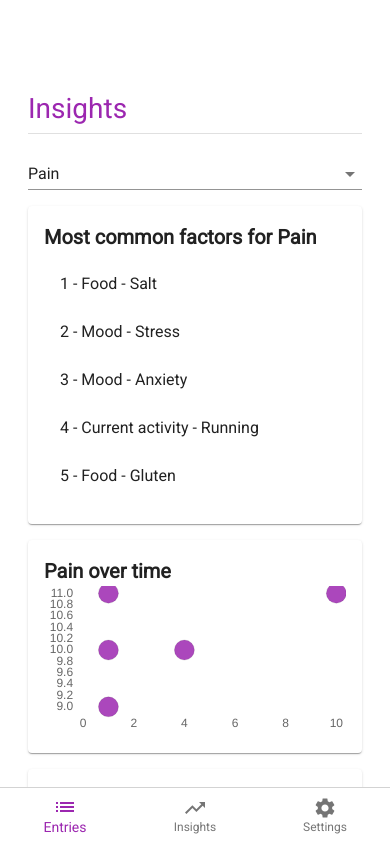
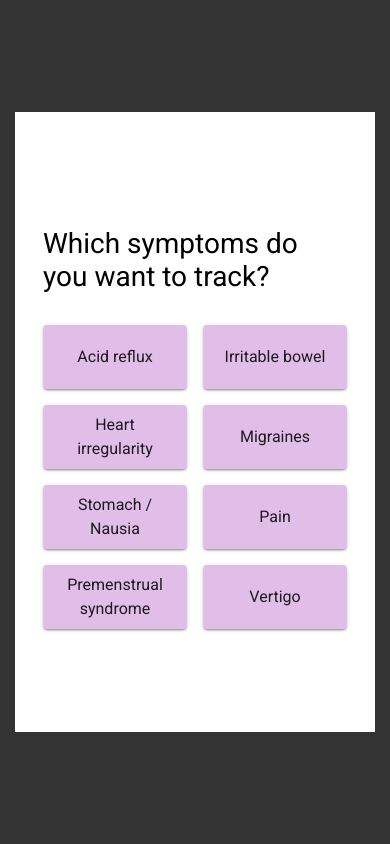
Before and after one commit to dilanustek/Symptony, a React (Create React App) app: page /setSymptoms in a window 390 px wide. Before the commit this address led to /main/analytics/. Shown: the top 844 px of the page. Built offline with nearby package versions, Linux system fonts and the light colour scheme.

Commit message:
new mobile layout on desktop

```diff
--- a/src/App.css
+++ b/src/App.css
@@ -1,13 +1,26 @@
 .container {
+  height: 100%;
+  box-sizing: border-box;
+  position: relative;
+  background: white;
+  width: 360px;
+  height: 620px;
+}
+
+.App {
+  height: 100%;
+  display: flex;
+  flex-flow: column;
+}
+
+.content {
   height: 100%;
   padding-top: 28px;
   padding-left: 28px;
   padding-right: 28px;
   padding-bottom: 16px;
+  overflow: auto;
+  display: flex;
+  flex-direction: column;
+  flex: 1;
 }
-
-.App {
-  display: flex;
-  flex-flow: column;
-  height: 100%;
-}
--- a/src/App.tsx
+++ b/src/App.tsx
@@ -31,58 +31,58 @@ interface Props {
 
 class AppInner extends Component<Props, State> {
   // for development
-  symptomsAndFactors: SymptomsAndFactors = {
-    PAIN: [Factor.ACTIVITY, Factor.EXERCISE],
-    VERTIGO: [Factor.SLEEP, Factor.MOOD],
-  };
+  // symptomsAndFactors: SymptomsAndFactors = {
+  //   PAIN: [Factor.ACTIVITY, Factor.EXERCISE],
+  //   VERTIGO: [Factor.SLEEP, Factor.MOOD],
+  // };
 
-  allEntries: Entry[] = [
-    {
-      symptom: Symptom.PAIN,
-      timestamp: new Date(2020, 7, 20, 11, 20, 0),
-      entryFactorValues: [
-        { factor: Factor.ACTIVITY, value: "Sitting" },
-        { factor: Factor.EXERCISE, value: "No exercise" },
-      ],
-    },
-    {
-      symptom: Symptom.VERTIGO,
-      timestamp: new Date(2020, 7, 20, 9, 14, 0),
-      entryFactorValues: [
-        { factor: Factor.SLEEP, value: "Not enough" },
-        { factor: Factor.MOOD, value: "Stress" },
-      ],
-    },
-    {
-      symptom: Symptom.PAIN,
-      timestamp: new Date(),
-      entryFactorValues: [
-        { factor: Factor.ACTIVITY, value: "Sitting" },
-        { factor: Factor.EXERCISE, value: "No exercise" },
-      ],
-    },
-  ];
+  // allEntries: Entry[] = [
+  //   {
+  //     symptom: Symptom.PAIN,
+  //     timestamp: new Date(2020, 7, 20, 11, 20, 0),
+  //     entryFactorValues: [
+  //       { factor: Factor.ACTIVITY, value: "Sitting" },
+  //       { factor: Factor.EXERCISE, value: "No exercise" },
+  //     ],
+  //   },
+  //   {
+  //     symptom: Symptom.VERTIGO,
+  //     timestamp: new Date(2020, 7, 20, 9, 14, 0),
+  //     entryFactorValues: [
+  //       { factor: Factor.SLEEP, value: "Not enough" },
+  //       { factor: Factor.MOOD, value: "Stress" },
+  //     ],
+  //   },
+  //   {
+  //     symptom: Symptom.PAIN,
+  //     timestamp: new Date(),
+  //     entryFactorValues: [
+  //       { factor: Factor.ACTIVITY, value: "Sitting" },
+  //       { factor: Factor.EXERCISE, value: "No exercise" },
+  //     ],
+  //   },
+  // ];
+
+  // state: State = {
+  //   symptomsAndFactors: this.symptomsAndFactors,
+  //   allEntries: this.allEntries,
+  //   selectedSymptom: Object.keys(this.symptomsAndFactors)[0] as Symptom,
+  //   isOnboarding: false,
+  // };
 
   state: State = {
-    symptomsAndFactors: this.symptomsAndFactors,
-    allEntries: this.allEntries,
-    selectedSymptom: Object.keys(this.symptomsAndFactors)[0] as Symptom,
-    isOnboarding: false,
+    symptomsAndFactors: {},
+    allEntries: [],
+    selectedSymptom: null,
+    isOnboarding: true,
   };
-
-  // state: State = {
-  //   symptomsAndFactors: {},
-  //   allEntries: [],
-  //   selectedSymptom: null,
-  //   isOnboarding: true,
-  // };
 
   componentDidMount() {
     // uncomment to get out of development mode and the code below
-    // this.props.history.push("/setSymptoms");
+    this.props.history.push("/setSymptoms");
 
     //  for development
-    this.props.history.push("/main/analytics/");
+    // this.props.history.push("/main/analytics/");
 
     fillFactorValueDictionary();
   }
@@ -149,6 +149,7 @@ class AppInner extends Component<Props, State> {
     return (
       <div className="container">
         <div className="App">
+          <div className="content">
             <Switch>
               <Route
                 path="/setSymptoms"
@@ -221,6 +222,7 @@ class AppInner extends Component<Props, State> {
                 }
               />
             </Switch>
+          </div>
           <Route
             path="/main"
             render={(props) => <NavBar history={props.history} />}
--- a/src/NavBar.tsx
+++ b/src/NavBar.tsx
@@ -14,7 +14,7 @@ const BottomNavWBorderTop = styled(BottomNavigation)(({ theme }) => ({
   borderTop: "1px solid lightgrey",
   bottom: "0",
   left: "0",
-  position: "fixed",
+  // position: "absolute",
   width: "100%",
 }));
 
--- a/src/index.css
+++ b/src/index.css
@@ -12,7 +12,9 @@ body {
 }
 
 #root {
+  height: 100%;
   display: flex;
-  flex-flow: column;
-  height: 100%;
+  align-items: center;
+  justify-content: center;
+  background-color: #333;
 }
```
Lines whose indentation alone changed are shown as unchanged.
